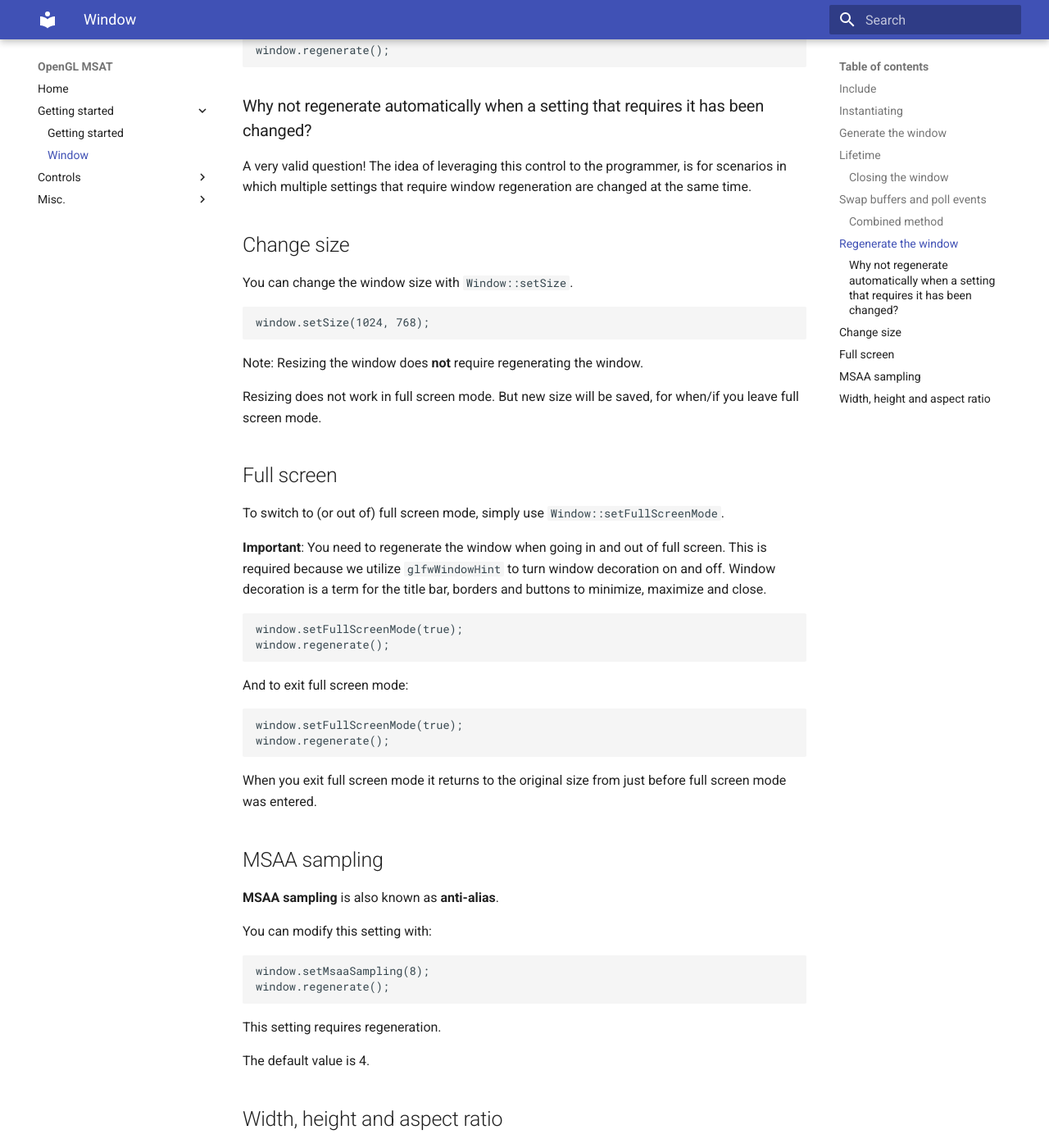
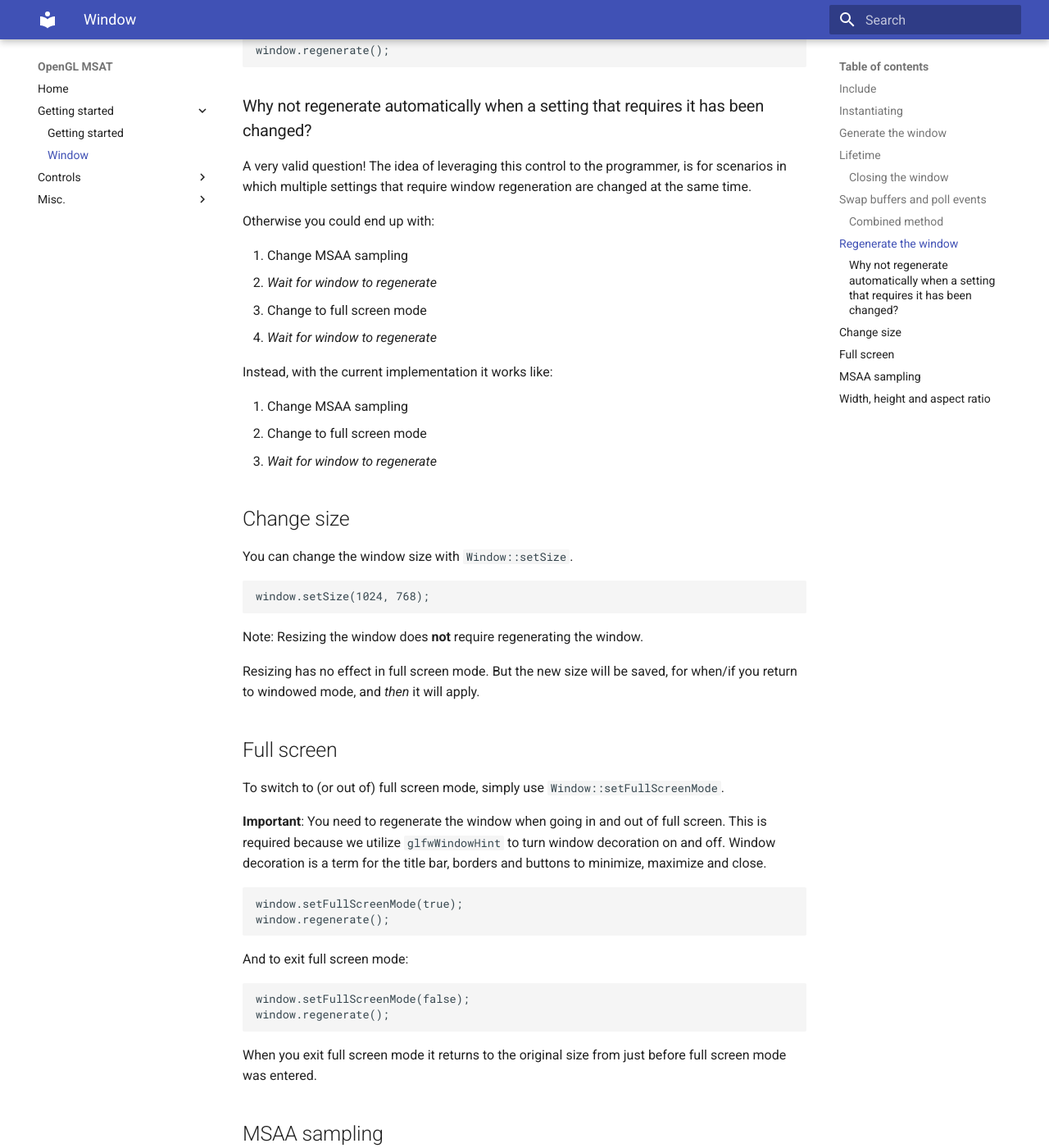
Before and after one commit to markhj/opengl-msat, an MkDocs documentation site: the page built from docs/window/window.md, in a window 1280 px wide and 1400 px high, scrolled down 2701 px. Shown: the whole window at 82% size. Built offline with MkDocs 1.6.1 and Material for MkDocs 9.7.7, drawn with Linux system fonts in a browser that asks for light colours; some of the changed text lies outside the part shown.

`````diff
--- a/docs/window/window.md
+++ b/docs/window/window.md
@@ -113,6 +113,19 @@ window.regenerate();
 A very valid question! The idea of leveraging this control to the programmer, is for scenarios
 in which multiple settings that require window regeneration are changed at the same time.
 
+Otherwise you could end up with:
+
+1. Change MSAA sampling
+2. _Wait for window to regenerate_
+3. Change to full screen mode
+4. _Wait for window to regenerate_
+
+Instead, with the current implementation it works like:
+
+1. Change MSAA sampling
+2. Change to full screen mode
+3. _Wait for window to regenerate_
+
 ## Change size
 
 You can change the window size with ``Window::setSize``.
@@ -123,8 +136,8 @@ window.setSize(1024, 768);
 
 Note: Resizing the window does **not** require regenerating the window.
 
-Resizing does not work in full screen mode. But new size will be saved, for when/if
-you leave full screen mode.
+Resizing has no effect in full screen mode. But the new size will be saved, for when/if
+you return to windowed mode, and _then_ it will apply.
 
 ## Full screen
 To switch to (or out of) full screen mode, simply use ``Window::setFullScreenMode``.
@@ -141,7 +154,7 @@ window.regenerate();
 And to exit full screen mode:
 
 ````c++
-window.setFullScreenMode(true);
+window.setFullScreenMode(false);
 window.regenerate();
 ````
 
@@ -172,4 +185,8 @@ int height = window.getHeight();
 float aspectRatio = window.getAspectRatio();
 ````
 
-When the window is in full screen mode the width and height are equal to the display resolution, even if the underlying window width and height are different.
+When the window is in full screen mode the returned width and height values are equal to the display resolution, even if the underlying window width and height settings are different.
+If you generate a 800x600 window on a 1920x1080 monitor, then the following applies:
+
+- Window mode: ``getWidth`` and ``getHeight`` return 800 and 600.
+- Full screen mode: ``getWidth`` and ``getHeight`` return 1920 and 1080.
--- a/mkdocs.yml
+++ b/mkdocs.yml
@@ -10,4 +10,6 @@ nav:
     - Keyboard: controls/keyboard.md
     - Key enum: controls/key-enum.md
   - Misc.:
+    - Context: context/context.md
+    - Bindable classes: lists/bindable-classes.md
     - Timer: timer/timer.md
`````
Also changed, not shown: docs/context/context.md (added, +34 -0 lines), docs/lists/bindable-classes.md (added, +7 -0 lines), 3 other files.
